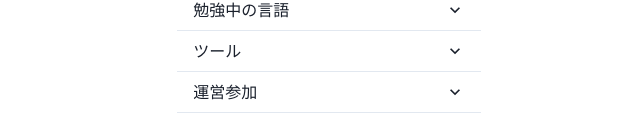
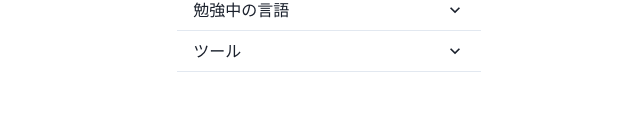
Before and after one commit to shun-shobon/merunno.dev, a Next.js app: page / in a window 1280 px wide. Shown: the part 451-590 px from the top of the page, without its empty margins (311-951 px from the left). Built offline with nearby package versions, Linux system fonts and the light colour scheme.

Commit message:
:fire:  運営参加の削除

```diff
--- a/src/component/pages/about.tsx
+++ b/src/component/pages/about.tsx
@@ -59,34 +59,6 @@ export default function about() {
             JetBrains IDE. GitHub, Git, Markdownなど
           </AccordionPanel>
         </AccordionItem>
-        <AccordionItem>
-          <h2>
-            <AccordionButton>
-              <Box flex="1" textAlign="left">
-                運営参加
-              </Box>
-              <AccordionIcon />
-            </AccordionButton>
-          </h2>
-          <AccordionPanel pb={4}>
-            <a
-              href="https://twitter.com/BFJ_GG"
-              target="_blank"
-              rel="noopener noreferrer"
-            >
-              <u>Battlefield Japan Community: </u>
-            </a>
-            運営・開発者
-            <a
-              href="https://twitter.com/AzisabaNetwork"
-              target="_blank"
-              rel="noopener noreferrer"
-            >
-              <u>アジ鯖: </u>
-            </a>
-            開発協力者・運営
-          </AccordionPanel>
-        </AccordionItem>
       </Accordion>
     </main>
   )
```
